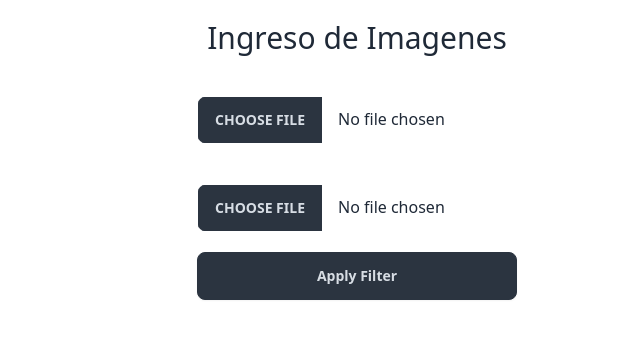
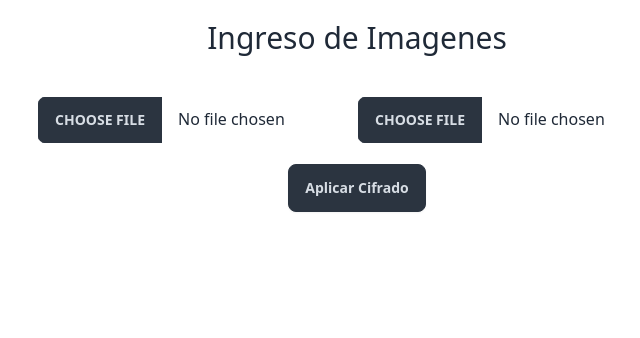
Before and after one commit to driventub/pagina_cifrar, a Vue app: page / in a window 1280 px wide. Shown: the top 338 px of the page, without its empty margins (283-923 px from the left). Built offline with nearby package versions, Linux system fonts and the light colour scheme.

Commit message:
mejoras visuales

```diff
--- a/src/components/Cifrar.vue
+++ b/src/components/Cifrar.vue
@@ -1,10 +1,12 @@
 <template>
   <div class="flex justify-center text-center">
+    <h1 class="text-3xl my-5 ">Ingreso de Imagenes</h1>
+  </div>
 
-    <div class="grid  ">
 
-      <h1 class="text-3xl my-5 ">Ingreso de Imagenes</h1>
-      <input  class="file-input w-full max-w-xs my-5" type="file" accept="image/*" @change="handleImageChange(1)">
+  <div class="flex justify-center text-center">
+    <div class="grid grid-cols-2">
+      <input class="file-input w-full max-w-xs my-5" type="file" accept="image/*" @change="handleImageChange(1)">
       <img class="h-96 w-96 my-5" v-if="img1Src" :src="img1Src" alt="Image 1">
 
       <!-- Input for selecting the second image -->
@@ -12,14 +14,21 @@
       <img class="h-96 w-96" v-if="img2Src" :src="img2Src" alt="Image 2">
 
       <!-- Button to apply the filter -->
-      <button class="btn btn-neutral" @click="applyFilter">Apply Filter</button>
 
-      <!-- Display the filtered image -->
-      <img class="h-96 w-96" v-if="filteredImgSrc" :src="filteredImgSrc" alt="Filtered Image">
     </div>
     <!-- Input for selecting the first image -->
 
   </div>
+  <div class="flex justify-center text-center">
+    <div class="grid">
+      <button class="btn btn-neutral mb-2" @click="applyFilter">Aplicar Cifrado</button>
+      <img class="h-96 w-96" v-if="filteredImgSrc" :src="filteredImgSrc" alt="Filtered Image">
+    </div>
+
+  </div>
+
+
+  <!-- Display the filtered image -->
 </template>
 
 <script>
```
